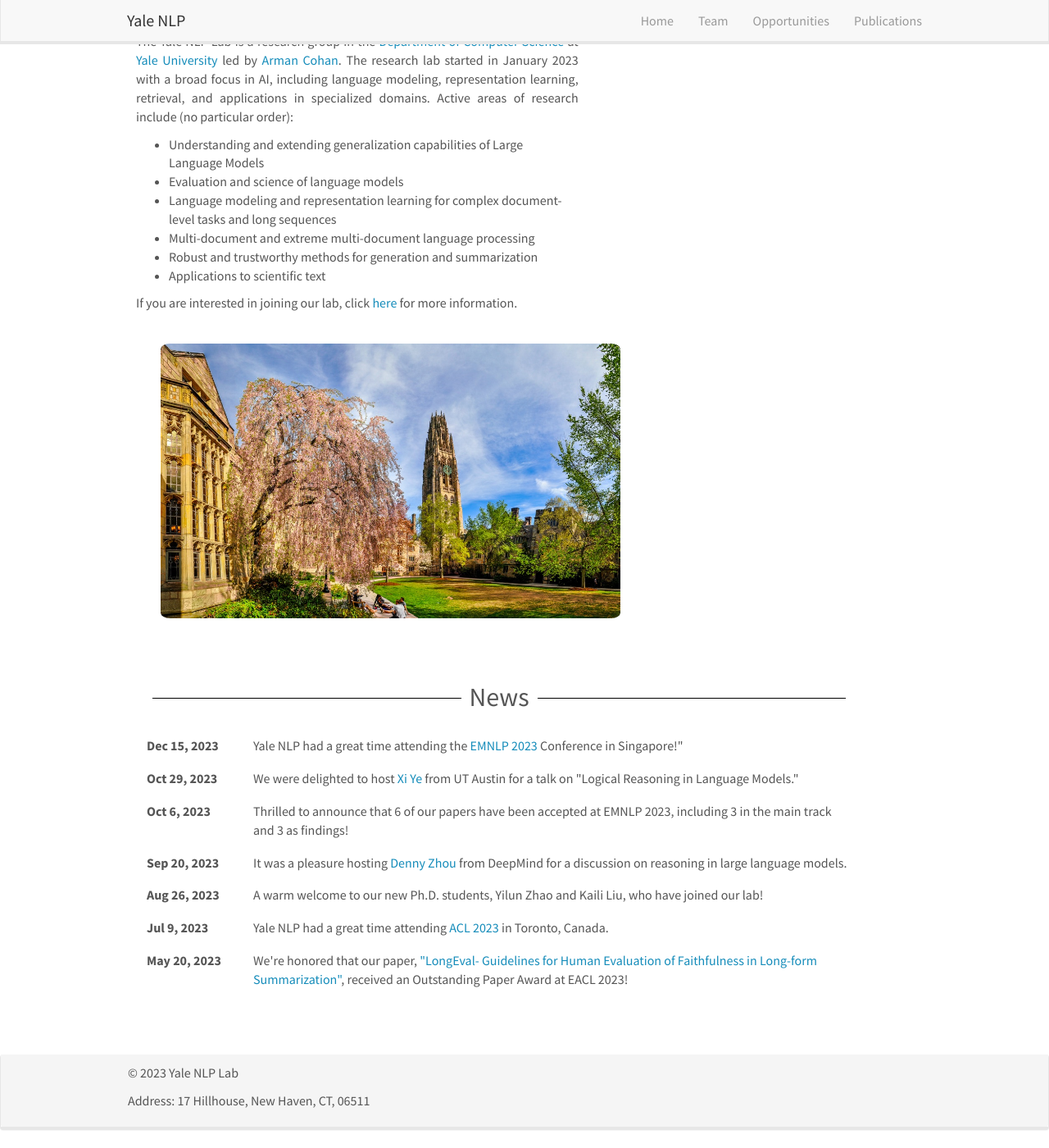
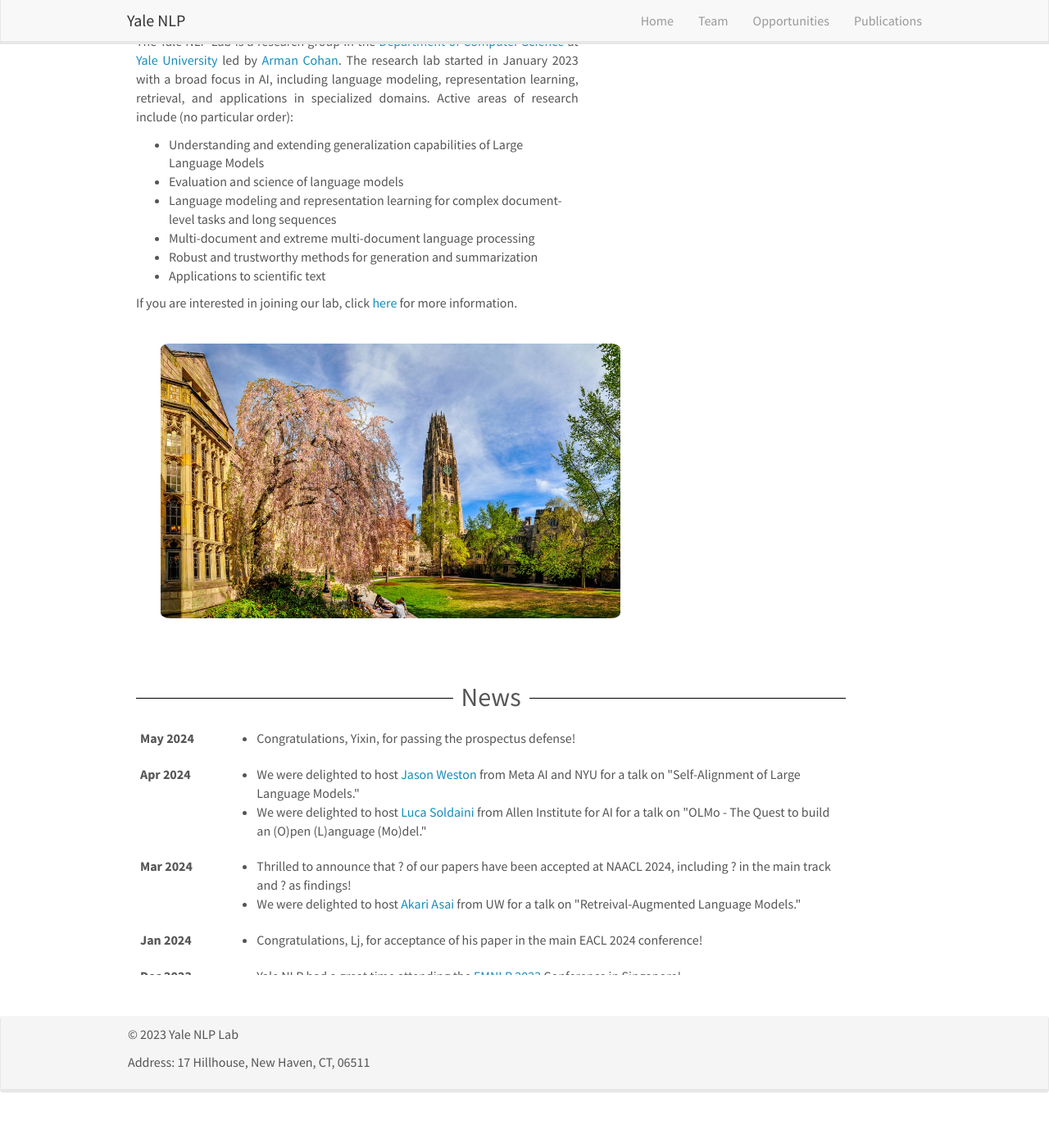
Before and after one commit to yale-nlp/yale-nlp.github.io, a Jekyll site: the page built from _pages/home.md, in a window 1280 px wide and 1400 px high, scrolled down 101 px. Shown: the whole window at 82% size. Built offline with Jekyll 4.4.1, drawn with Linux system fonts in a browser that asks for light colours; nearby versions of some CDN libraries; comment, search, counter and statistics services are not loaded; after the commit the page ends 1455 px from its top, so only the background shows below that.

Commit message:
refactor news section and add content

```diff
--- a/_data/news.yml
+++ b/_data/news.yml
@@ -1,20 +1,43 @@
-- date: Dec 15, 2023
-  headline: Yale NLP had a great time attending the <a href="https://2023.emnlp.org/" target="_blank">EMNLP 2023</a> Conference in Singapore!"
+- date: May 2024
+  headlines:
+    - Congratulations, Yixin, for passing the prospectus defense!
 
-- date: Oct 29, 2023
-  headline: We were delighted to host <a href="https://www.cs.utexas.edu/~xiye/" target="_blank">Xi Ye</a> from UT Austin for a talk on "Logical Reasoning in Language Models."
+- date: April 2024
+  headlines:
+    - We were delighted to host <a href="https://www.thespermwhale.com/jaseweston/" target="_blank">Jason Weston</a> from Meta AI and NYU for a talk on "Self-Alignment of Large Language Models."
+    - We were delighted to host <a href="https://soldaini.net/" target="_blank">Luca Soldaini</a> from Allen Institute for AI for a talk on "OLMo - The Quest to build an (O)pen (L)anguage (Mo)del."
 
-- date: Oct 6, 2023
-  headline: Thrilled to announce that 6 of our papers have been accepted at EMNLP 2023, including 3 in the main track and 3 as findings!
+- date: March 2024
+  headlines:
+    - Thrilled to announce that ? of our papers have been accepted at NAACL 2024, including ? in the main track and ? as findings!
+    - We were delighted to host <a href="https://akariasai.github.io/" target="_blank">Akari Asai</a> from UW for a talk on "Retreival-Augmented Language Models."
 
-- date: Sep 20, 2023
-  headline: It was a pleasure hosting <a href="https://dennyzhou.github.io/" target="_blank">Denny Zhou</a> from DeepMind for a discussion on reasoning in large language models.
+- date: January 2024
+  headlines:
+    - Congratulations, Lj, for acceptance of his paper in the main EACL 2024 conference!
 
-- date: Aug 26, 2023
-  headline: A warm welcome to our new Ph.D. students, Yilun Zhao and Kaili Liu, who have joined our lab!
+- date: December 2023
+  headlines:
+    - Yale NLP had a great time attending the <a href="https://2023.emnlp.org/" target="_blank">EMNLP 2023</a> Conference in Singapore!
+    - We were delighted to host <a href="https://www.cs.utexas.edu/~xiye/" target="_blank">Xi Ye</a> from UT Austin for a talk on "Logical Reasoning in Language Models."
 
-- date: Jul 9, 2023
-  headline: Yale NLP had a great time attending <a href="https://2023.aclweb.org/" target="_blank">ACL 2023</a> in Toronto, Canada.
+- date: October 2023
+  headlines:
+    - We were delighted to host <a href="https://www.cs.utexas.edu/~xiye/" target="_blank">Xi Ye</a> from UT Austin for a talk on "Logical Reasoning in Language Models."
+    - Thrilled to announce that 6 of our papers have been accepted at EMNLP 2023, including 3 in the main track and 3 as findings!
 
-- date: May 20, 2023
-  headline: We're honored that our paper, <a href="https://aclanthology.org/2023.eacl-main.121/" target="_blank">"LongEval- Guidelines for Human Evaluation of Faithfulness in Long-form Summarization"</a>, received an Outstanding Paper Award at EACL 2023!
+- date: September 2023
+  headlines:
+    - We were delighted to host <a href="https://dennyzhou.github.io/" target="_blank">Denny Zhou</a> from DeepMind for a discussion on reasoning in large language models.
+
+- date: August 2023
+  headlines:
+    - A warm welcome to our new Ph.D. students, Yilun Zhao and Kaili Liu, who have joined our lab!
+
+- date: July 2023
+  headlines:
+    - Yale NLP had a great time attending <a href="https://2023.aclweb.org/" target="_blank">ACL 2023</a> in Toronto, Canada.
+
+- date: May 2023
+  headlines:
+    - We're honored that our paper, <a href="https://aclanthology.org/2023.eacl-main.121/" target="_blank">"LongEval- Guidelines for Human Evaluation of Faithfulness in Long-form Summarization"</a>, received an Outstanding Paper Award at EACL 2023!
--- a/_layouts/homelay.html
+++ b/_layouts/homelay.html
@@ -57,7 +57,33 @@ layout: default
 
   .news-section {
     padding-left: 20px;
+    padding-right: 20px;
     /* Adjust this value according to your needs */
+    max-height: 300px; /* Set a maximum height */
+    overflow-y: auto; /* Enable vertical scrolling */
+  }
+
+  .news-section p {
+    text-align: justify; /* This will justify the text within each paragraph */
+  }
+
+  .news-section ul {
+    list-style-type: disc; /* This will add bullet points */
+    padding-left: 20px; /* Ensure some indentation for list items */
+  }
+
+  .news-entry {
+    display: flex;
+    margin-bottom: 10px; /* Space between entries */
+  }
+
+  .news-entry .date-column {
+    flex: 1; /* Take up 1 portion of the flex container */
+    font-weight: bold; /* Make date bold */
+  }
+
+  .news-entry .event-column {
+    flex: 6; /* Take up 6 portions of the flex container, giving more space to events */
   }
 </style>
 
@@ -67,10 +93,10 @@ layout: default
 
 <div class="row" style="margin-bottom: 50px; margin-left: 10px; margin-right: 10px">
   <div class="col-sm-11 clearfix">
+    <div class="line-through-title">
+      <span>News</span>
+    </div>
     <div class="news-section">
-      <div class="line-through-title">
-        <span>News</span>
-      </div>
       <!-- {% for article in site.data.news %}
       <p>
         <strong class="date">{{ article.date }}:</strong> {{ article.headline }}
@@ -80,17 +106,19 @@ layout: default
       <div class="row" {% if site.news_scrollable and news_size> 10 %}style="max-height: 20vw"{% endif %}>
         <table class="table table-sm table-borderless">
           {% for article in site.data.news %}
-          <tr>
-            <th scope="row">{{ article.date | date: "%b %-d, %Y" }}</th>
-            <td>
-              {% if article.inline -%}
-              {{ article.content | remove: '<p>' | remove: '</p>' | emojify }}
-              {%- else -%}
-              {{ article.headline }}
-              {%- endif %}
-            </td>
-          </tr>
-          {%- endfor %}
+          <div class="news-entry">
+            <div class="date-column">
+              <p>{{ article.date | date: "%b %Y" }}</p>
+            </div>
+            <div class="event-column">
+              <ul>
+                {% for headline in article.headlines %}
+                  <li>{{ headline }}</li>
+                {% endfor %}
+              </ul>
+            </div>
+          </div>
+          {% endfor %}
         </table>
       </div>
 
```
Also changed, not shown: _pages/allnews.md (deleted, +0 -13 lines).
